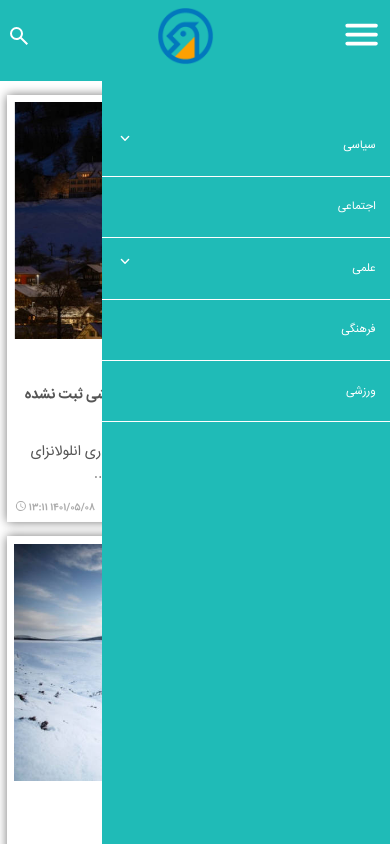
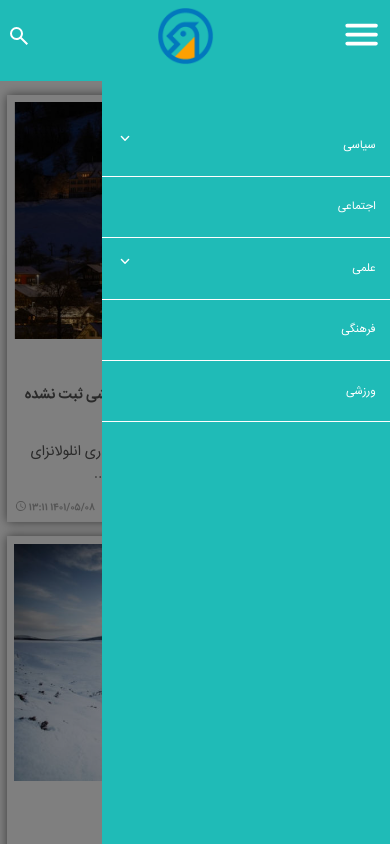
Before and after one commit to alirezarabie/asam-learn-template, a website built with Vite: page index.html in a window 390 px wide. Both pictures are taken after a click on the element 361 px from the left and 40 px from the top of the page. Shown: the top 844 px of the page. Built offline with nearby package versions, Linux system fonts and the light colour scheme.

Commit message:
add menu overlay

```diff
--- a/index.html
+++ b/index.html
@@ -4,7 +4,6 @@
     <meta charset="UTF-8" />
     <meta name="viewport" content="width=device-width, initial-scale=1.0" />
     <link href="/img/favicon.png" rel="icon" />
-    <link rel="stylesheet" href="/css/style.css" />
     <title>asam template</title>
   </head>
 
@@ -91,6 +90,12 @@
 
       <!-- Start navbar -->
       <div class="navbar-background">
+        <div
+          id="navbar-overlay"
+          class="navbar-overlay"
+          onclick="closeMenu()"
+        ></div>
+
         <div class="wrapper">
           <div class="navbar">
             <div id="icon-menu" class="icon-menu" onclick="openMenu()">
@@ -2005,10 +2010,18 @@
     </script>
     <script type="module" src="/src/main.js"></script>
     <script>
+      var links = document.getElementById("navbar-links");
+      var menuButton = document.getElementById("icon-menu");
+      var navbarOverlay = document.getElementById("navbar-overlay");
+
       function openMenu() {
-        var links = document.getElementById("navbar-links");
-        var menuButton = document.getElementById("icon-menu");
         links.classList.toggle("open");
+        navbarOverlay.classList.toggle("open");
+      }
+
+      function closeMenu() {
+        links.classList.remove("open");
+        navbarOverlay.classList.remove("open");
       }
     </script>
   </body>
--- a/src/style.css
+++ b/src/style.css
@@ -149,6 +149,19 @@ a {
 
 .nav-ul {
   list-style: none;
+}
+
+.navbar-overlay {
+  display: none;
+}
+
+.navbar-overlay.open {
+  display: block;
+  position: absolute;
+  background-color: rgba(0, 0, 0, 0.5);
+  width: 100%;
+  height: 100vh;
+  z-index: -1;
 }
 
 .navbar-links ul {
```
